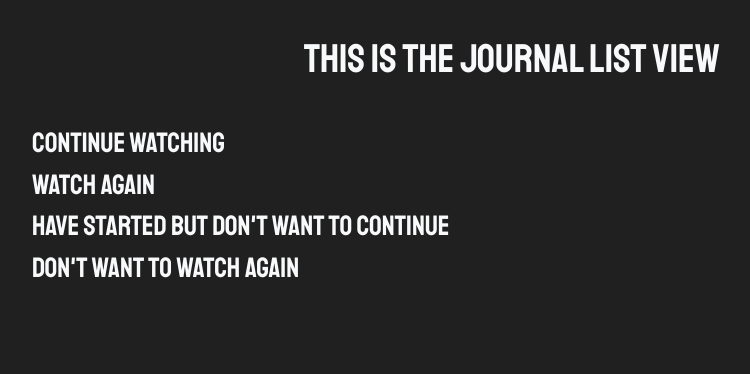
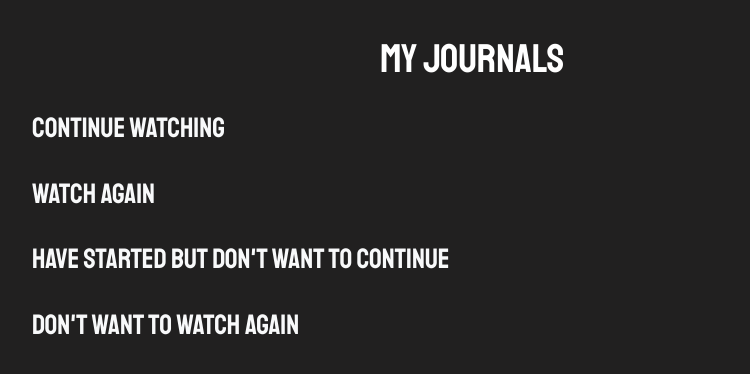
Before and after one commit to michaelfeet/streamer-lemur, a Django app: page /journals/ in a window 1280 px wide. Shown: the part 76-450 px from the top of the page, without its empty margins (128-878 px from the left). Run offline with Django 4.2, Linux system fonts and the light colour scheme; the visitor is signed in with stand-in values (Sample User, id 1); data that the repository does not hold is empty.

Commit message:
update models to for media to have a movie quetion, and droped that question from journal. do slight update to style.

```diff
--- a/main_app/templates/main_app/journal_confirm_delete.html
+++ b/main_app/templates/main_app/journal_confirm_delete.html
@@ -3,11 +3,11 @@
 {% block content %}
   <h1>Delete Journal Now</h1>
 
-  <h4>Are you sure you want to delete {{ object.media.name }}?</h4>
+  <h4 class='text-light'>Are you sure you want to delete {{ object.media.name }}?</h4>
 
   <form action="" method="POST">
     {% csrf_token %}
     <input type="submit" value="Yes - Delete!" class="btn">
-    <a href="{% url 'journals_detail' journal.id %}">Cancel</a>
+    <a class='btn' href="{% url 'journals_detail' journal.id %}">Cancel</a>
   </form>
 {% endblock %}
--- a/main_app/templates/main_app/journal_detail.html
+++ b/main_app/templates/main_app/journal_detail.html
@@ -35,8 +35,8 @@
             </div>
         </div>
         <div class="card-action">
-            <a href="{% url 'journals_update' journal.id %}">Edit</a>
-            <a href="{% url 'journals_delete' journal.id %}">Delete</a>
+            <a class='btn' href="{% url 'journals_update' journal.id %}">Edit</a>
+            <a class='btn' href="{% url 'journals_delete' journal.id %}">Delete</a>
         </div>
     </div>
 </div>
--- a/main_app/templates/main_app/journal_list.html
+++ b/main_app/templates/main_app/journal_list.html
@@ -2,15 +2,15 @@
 
 {% block content %}
 
-<h1 class="text-light">This is the Journal List view</h1>
-<div class="container">
-    <div class="row">
+<div style="width: 55rem;" class="img_container">
+    <h1>My Journals</h1>
+    <div class="row gy-4 row-cals-4">
         <h3 class= 'text-light'>Continue Watching</h3>
         {% for journal in journal_list %}
         {% if journal.continue_watching == 'Y' and journal.completed_watching == 'N' %}
         <a href="{% url 'journals_detail' journal.id %}">
             <div class="card col-3">
-                <img src="{{journal.media.photo_set.first.url}}" class="card-img-top" alt="...">
+                <img src="{{journal.media.photo_set.first.url}}" class="card-img-top img-thumbnail" style="height:17rem">
                 <div class="card-body">
                     <p class="card-text">{{journal.media.name}}</p>
                 </div>
@@ -18,12 +18,15 @@
         </a>
         {% endif %}
         {% endfor %}
+    </div>
+    <br>
+    <div class="row gy-4 row-cals-4">
         <h3 class= 'text-light'>Watch Again</h3>
         {% for journal in journal_list %}
         {% if journal.completed_watching == 'Y' and journal.would_watch_again == 'Y' %}
         <a href="{% url 'journals_detail' journal.id %}">
             <div class="card col-3">
-                <img src="{{journal.media.photo_set.first.url}}" class="card-img-top" alt="...">
+                <img src="{{journal.media.photo_set.first.url}}" class="card-img-top img-thumbnail" style="height:17rem">
                 <div class="card-body">
                     <p class="card-text">{{journal.media.name}}</p>
                 </div>
@@ -31,12 +34,15 @@
         </a>
         {% endif %}
         {% endfor %}
+    </div>
+    <br>
+    <div class="row gy-4 row-cals-4">
         <h3 class= 'text-light'>Have started but don't want to continue</h3>
         {% for journal in journal_list %}
         {% if journal.continue_watching == 'N' and journal.completed_watching == 'N' %}
         <a href="{% url 'journals_detail' journal.id %}">
             <div class="card col-3">
-                <img src="{{journal.media.photo_set.first.url}}" class="card-img-top" alt="...">
+                <img src="{{journal.media.photo_set.first.url}}" class="card-img-top img-thumbnail" style="height:17rem">
                 <div class="card-body">
                     <p class="card-text">{{journal.media.name}}</p>
                 </div>
@@ -44,6 +50,9 @@
         </a>
         {% endif %}
         {% endfor %}
+    </div>
+    <br>
+    <div class="row gy-4 row-cals-4">
         <h3 class= 'text-light'>Don't want to watch again</h3>
         {% for journal in journal_list %}
         {% if journal.would_watch_again == 'N' %}
--- a/main_app/templates/main_app/media_form.html
+++ b/main_app/templates/main_app/media_form.html
@@ -15,4 +15,6 @@
 </div>
 
 
+
+
 {% endblock content %}
--- a/main_app/templates/main_app/media_list.html
+++ b/main_app/templates/main_app/media_list.html
@@ -7,7 +7,7 @@
     <div class="gy-4 row row-cols-4">
         {% for media in media_list %}
         <a href="{% url 'media_detail' media.id %}">
-            <div class="card col "  >
+            <div class="card h-100 col "  >
                 <img src="{{media.photo_set.first.url}}" class="card-img-top img-thumbnail" style="height:17rem" alt="...">
                 <div class="card-body ">
                     <p style="color: rgb(81, 48, 226); text-align: center;" class="card-text">{{media.name}}</p>
--- a/main_app/views.py
+++ b/main_app/views.py
@@ -15,12 +15,11 @@ from django.contrib.auth.forms import UserCreationForm
 import uuid
 import boto3
 
-# session = boto3.Session(profile_name='streamerlemurbucket1')
-# streamerlemurbucket1_s3_client = session.client('s3')
+session = boto3.Session(profile_name='streamerlemur')
+streamerlemur_s3_client = session.client('s3')
 
-S3_BASE_URL = 'https://s3.us-east-1.amazonaws.com/'
-BUCKET = 'streamerlemurbucket1'
-
+S3_BASE_URL = 'https://s3-us-west-2.amazonaws.com/'
+BUCKET = 'streamerlemur'
 
 def home(request):
     return render(request, 'home.html')
@@ -37,6 +36,15 @@ class MediaList(ListView):
 
 class MediaDetail(DetailView):
     model = Media
+
+    def journal_exist(self):
+        media = Media.objects.get(id=self.kwargs['pk'])
+        # is we need to identify if a journal exists, using both the media object and the user object
+        # first grab all journals with associated with that media
+        journal_list = Journal.objects.filter(media=media)
+        # then take that list and see if any have the same user id
+        journal = journal_list.objects.filter(user=self.request.user)
+        return render(super(), {'journal': journal})
 
 
 class JournalCreate(LoginRequiredMixin, CreateView):
```
Also changed, not shown: main_app/models.py (+9 -6 lines), main_app/templates/main_app/media_detail.html (+10 -6 lines), main_app/migrations/0014_remove_journal_movie_journal_last_episode_watched_and_more.py (added).
